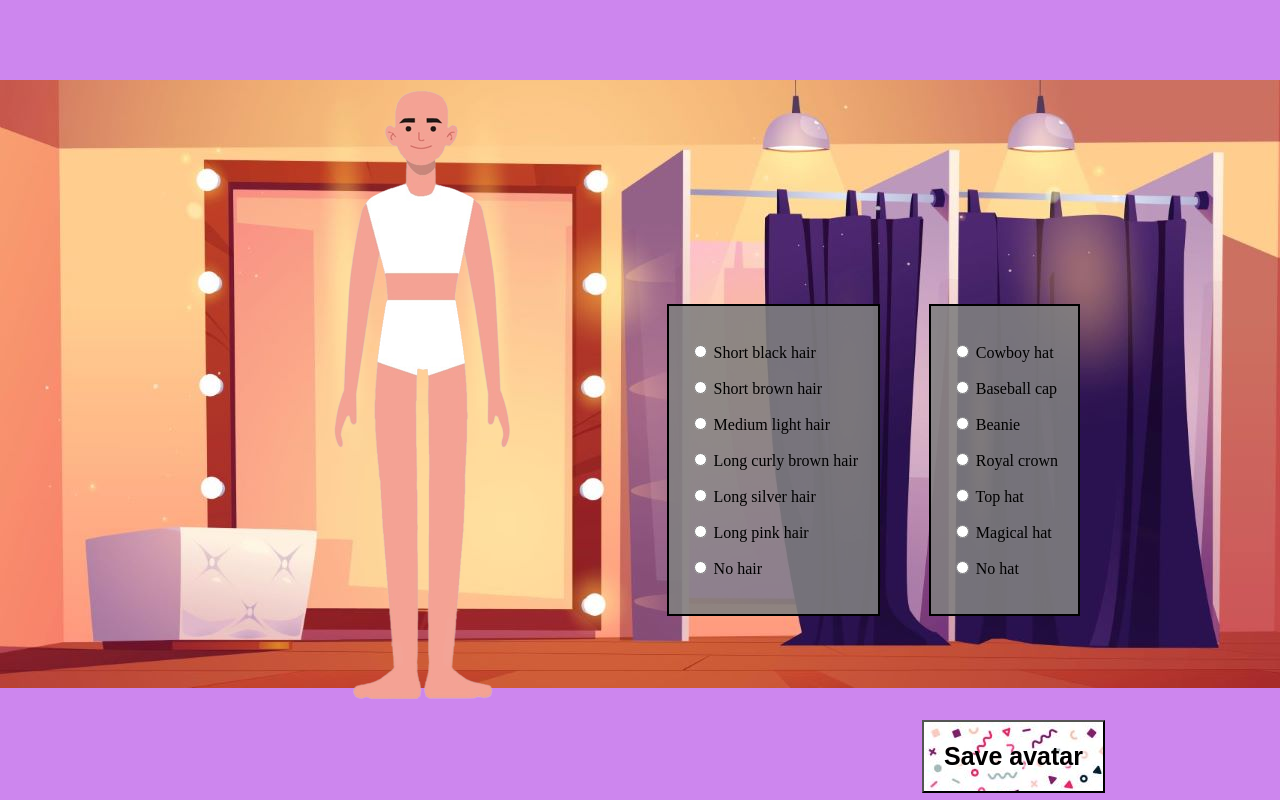
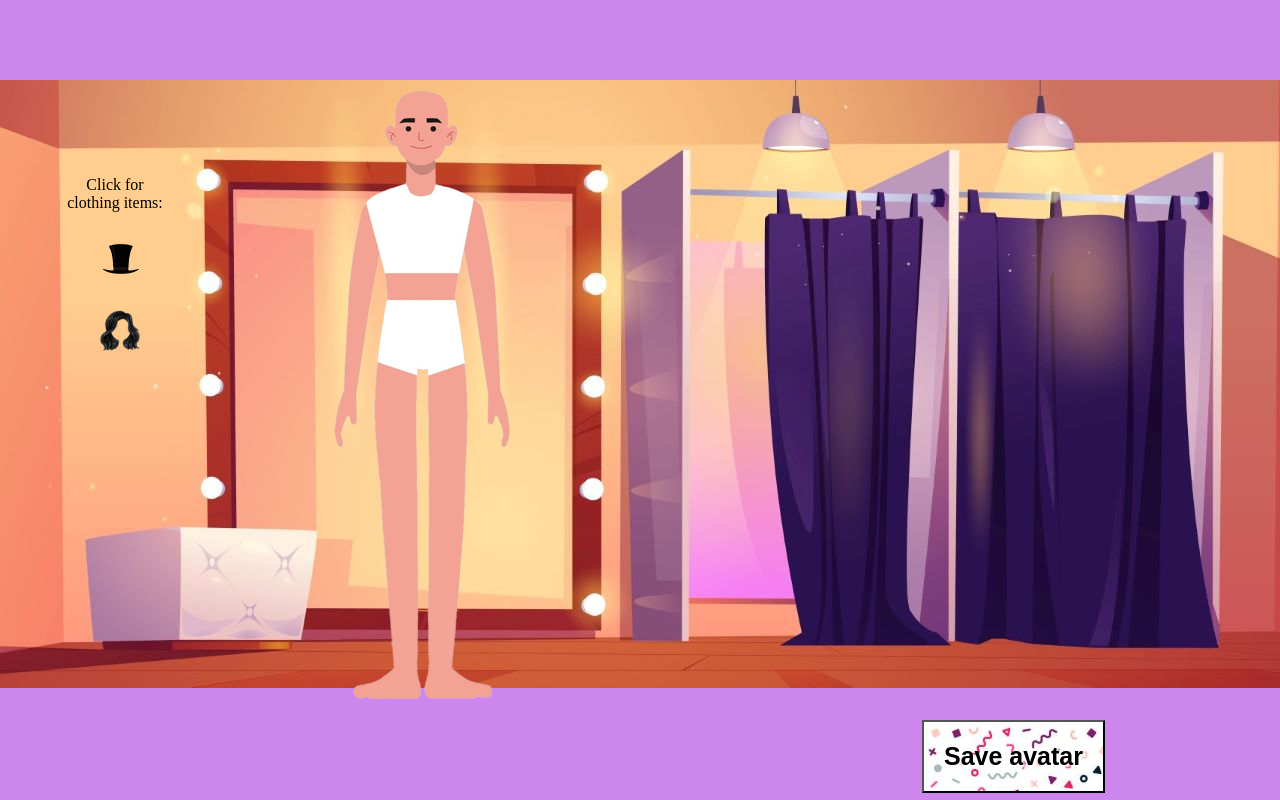
Before and after one commit to halesmcbells/final-project-workspace, a plain HTML site: page dress.html in a window 1280 px wide. Drawn offline with nearby package versions, Linux system fonts and the light colour scheme; no server answers.

Commit message:
hat hair form buttons working

```diff
--- a/css/dress.css
+++ b/css/dress.css
@@ -1,9 +1,47 @@
+/* organize buttons for each form */
+
+#forminstruct{
+    position: absolute;
+    top: 20%;
+    left: 65px;
+    width: 100px;
+    text-align: center;
+}
+
+#hatbut{
+    position: absolute;
+    background-image: url(../imgs/hatbutton40.png);
+    background-repeat: no-repeat;
+    background-position: center;
+    background-color: rgba(250, 235, 215, 0);
+    border: rgba(255, 255, 255, 0);
+    width: 40px;
+    height: 40px;
+    top: 30%;
+    left: 100px;
+}
+
+#hairbut{
+    position: absolute;
+    background-image: url(../imgs/hairbutton55.png);
+    background-repeat: no-repeat;
+    background-position: center;
+    background-color: rgba(250, 235, 215, 0);
+    border: rgba(255, 255, 255, 0);
+    width: 53px;
+    height:49px;
+    top: 38%;
+    left: 90px;
+}
+
+
 /* move hatform to the left */
 .hatform {
     position: absolute;
     top: 38%;
     right: 200px;
-    background-color: rgba(128, 128, 128, 0.877);
+    color: white;
+    background-color: hsla(264, 63%, 19%, 0.842);
     border: 2px solid black;
     padding: 20px;
 }
@@ -12,8 +50,9 @@
 .hairform {
     position: absolute;
     top: 38%;
-    right: 400px;
-    background-color: rgba(128, 128, 128, 0.877);
+    right: 175px;
+    color: white;
+    background-color: hsla(264, 63%, 19%, 0.842);
     border: 2px solid black;
     padding: 20px;
 }
--- a/dress.html
+++ b/dress.html
@@ -19,6 +19,9 @@
           <!-- <img src="imgs/pinkfem.png" alt="">  -->
 
           <p> <input type="button" value="Save avatar" id="save"> </p>
+          <p id="forminstruct"> Click for clothing items: </p>
+          <p><input type="button" value="" id="hatbut"></p>
+          <p><input type="button" value="" id="hairbut"></p>
          </div>
 
         <form>
--- a/js/hairchange.js
+++ b/js/hairchange.js
@@ -1,5 +1,16 @@
+// Show or hide hair form
+$('.hairform').hide();    // hair form is initially hidden
+
+// function for hat button
+$('#hairbut').click(function(){
+    if($('.hairform').is(':visible')){  // if hair form IS visible
+        $('.hairform').hide();          // hide hair form on click
+    }else{
+        $('.hairform').show();          // if hair form is NOT visible, show form
+    }
+});
+
 // JS for changing hair
-
 function hairchange(){
     let selecthair = document.querySelector('.hairform input[name="hair"]:checked').value;
     // console.log("hair" +selecthair);
--- a/js/hatchange.js
+++ b/js/hatchange.js
@@ -1,5 +1,16 @@
+// Show or hide hat form
+$('.hatform').hide();    // hat form is initially hidden
+
+// function for hat button
+$('#hatbut').click(function(){
+    if($('.hatform').is(':visible')){  // if hat form IS visible
+        $('.hatform').hide();          // hide hat form on click
+    }else{
+        $('.hatform').show();          // if hat form is NOT visible, show form
+    }
+});
+
 // JS for changing hat
-
 function hatchange(){
     let selecthat = document.querySelector('.hatform input[name="hat"]:checked').value;
     //console.log("hat" +selecthat);
```
Also changed, not shown: imgs/hairbutton55.png (added), imgs/hatbutton40.png (added).
